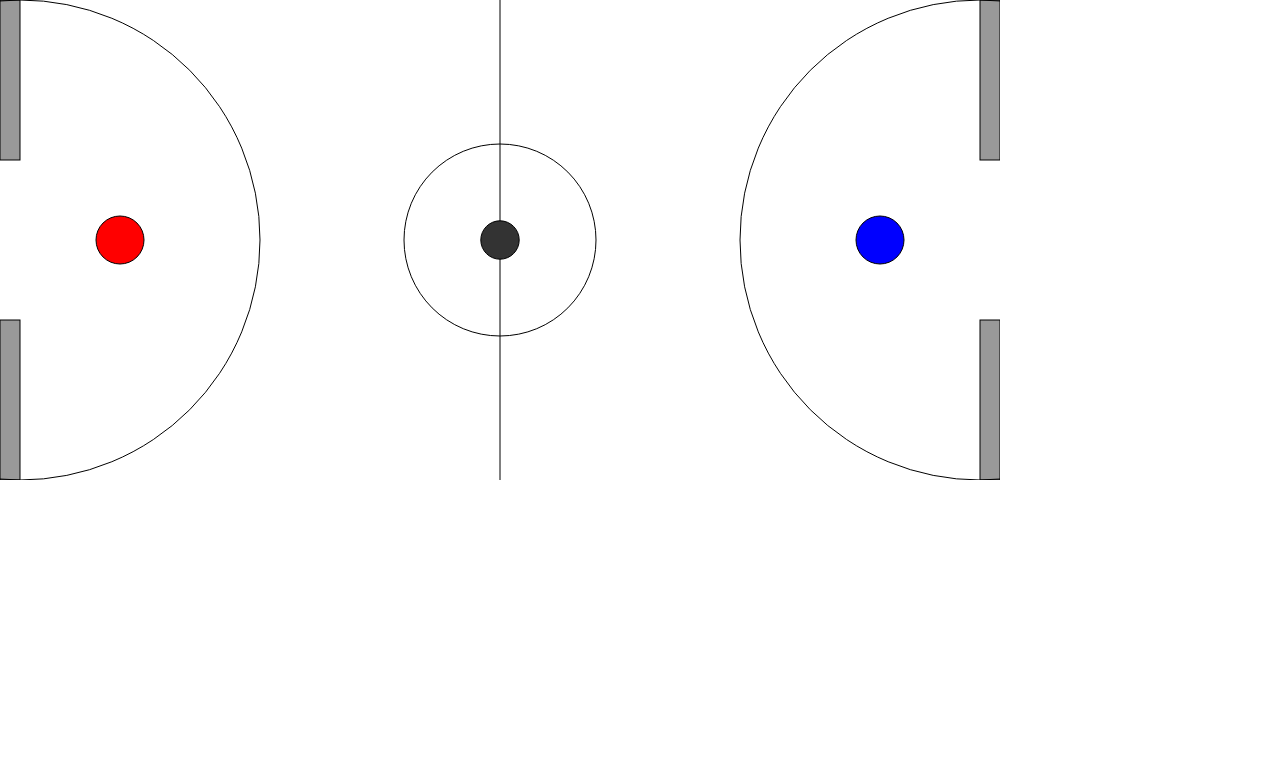
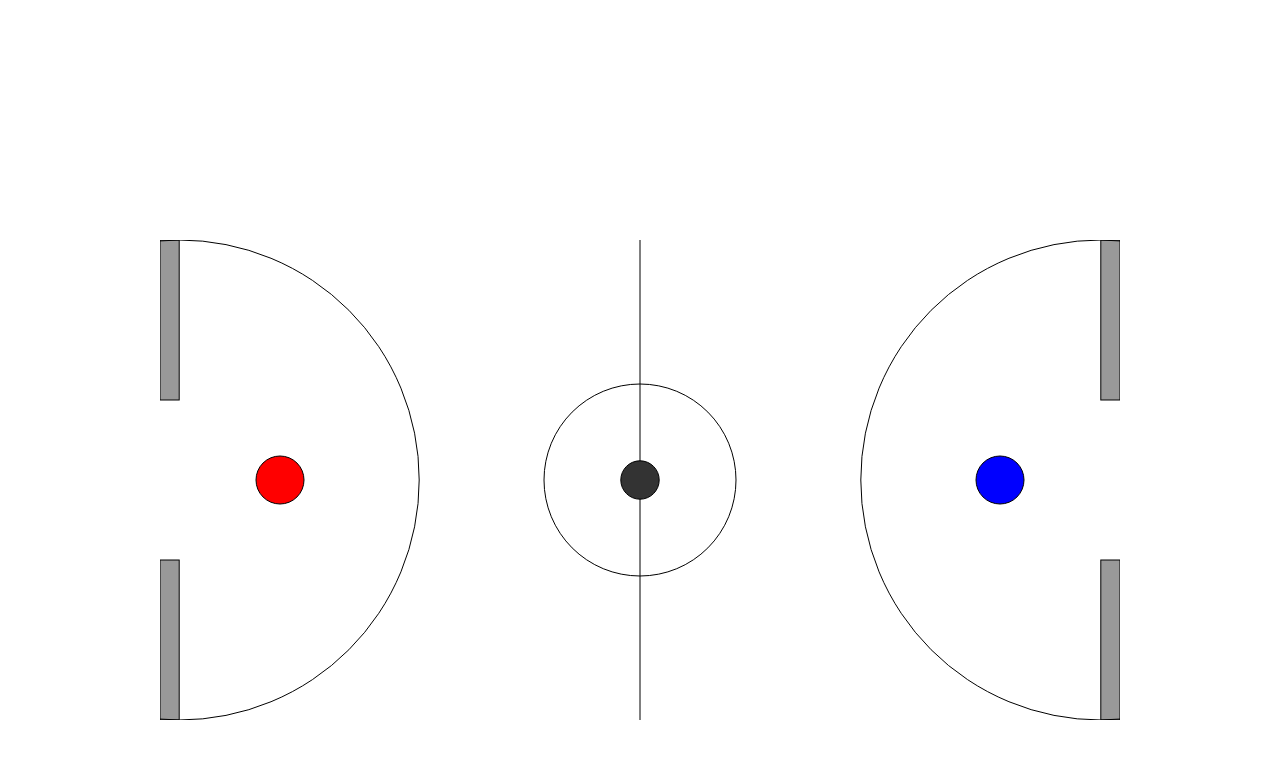
Before and after one commit to anauleau/puckhead, a plain HTML site: page index.html in a window 1280 px wide. Drawn offline with nearby package versions, Linux system fonts and the light colour scheme.

Commit message:
bounds in place

```diff
--- a/index.html
+++ b/index.html
@@ -9,15 +9,19 @@
     <script src="headtrackr.js"></script>
     <script src="http://code.jquery.com/jquery-1.9.1.min.js"></script>
     <script src="tracking.js"></script>
-    <div id="canvas_container">
-  </div>
-    <canvas id="inputCanvas" width="320" height="240" style="display:none"></canvas>
-    <video id="inputVideo" autoplay loop></video>
+    <div class="contain">
+
+      <video id="inputVideo" autoplay loop></video>
+      <div id="canvas_container">
+      <canvas id="inputCanvas" width="320" height="240" style="display:none"></canvas>
+
+    </div>
+
         <script type="text/javascript">
           var videoInput = document.getElementById('inputVideo');
           var canvasInput = document.getElementById('inputCanvas');
 
-          var htracker = new headtrackr.Tracker({calcAngles : false});
+          var htracker = new headtrackr.Tracker({calcAngles : false, detectionInterval: 20});
           htracker.init(videoInput, canvasInput);
           htracker.start();
         </script>
--- a/style.css
+++ b/style.css
@@ -1,9 +1,4 @@
-body {
-	margin: 0px;
-}
-svg {
-	/*border: 1px solid black; */
-}
-#inputVideo {
-  magin: 0 auto;
-}
+body { margin: 0px; }
+
+.contain { width: 960px; margin: 80px auto; }
+video#inputVideo { width: 320px; margin: 0 auto; display: block; }
--- a/tracking.js
+++ b/tracking.js
@@ -1,14 +1,14 @@
 window.onload = function() {
-  var width = 1000;
+  var width = 960;
   var height = 480;
 
   var paper = new Raphael(document.getElementById('canvas_container'), width, height);
 
-  paper.path("M"+ width /2 + ",0L" + width / 2 + "," + height);
+  paper.path("M" + width / 2 + ",0L" + width / 2 + "," + height);
   paper.rect(0, 0, width / 50, height / 3).attr({fill:'#999'});
   paper.rect(0, height * 2 / 3, width / 50, height / 3).attr({fill:'#999'});
   paper.rect(width - width / 50, 0, width / 50, height / 3).attr({fill:'#999'});
-  paper.rect(width - width/ 50, height * 2 / 3, width / 50, height / 3).attr({fill:'#999'});
+  paper.rect(width - width / 50, height * 2 / 3, width / 50, height / 3).attr({fill:'#999'});
 
   paper.circle(width / 50, height / 2, height / 2);
   paper.circle(width - width / 50, height / 2, height / 2);
@@ -16,10 +16,6 @@ window.onload = function() {
 
   puck = paper.circle(width / 2, height / 2, height / 25);
   puck.attr({fill: '#333'});
-
-  puck.node.onclick = function() {
-    puck.animate({cx:  puck.attrs.cx - 50}, 100);
-  };
 
   var makePaddle = function(player) {
     if (player === 1) {
@@ -29,22 +25,30 @@ window.onload = function() {
       var paddle = paper.circle(width - height / 4, height / 2, height / 20);
       paddle.attr({fill: '#00F'});
     }
+
     return paddle;
   };
 
   var paddle1 = makePaddle(1);
   var paddle2 = makePaddle(2);
 
-  //find difference in position between this position and last position.
-  //make some kind of natural smoothing/animation from point to point.
-
-  var diff = function() {
-    diff = previousValue - newValue;
-  };
-
   document.addEventListener('facetrackingEvent', function (event) {
-    console.log(event);
-    paddle1.animate({cx: event.x * 3 - 150, cy: event.y * 2}, 20);
+    if (event.x * 3 - 250 < 480 && event.x * 3 - 250 > 0) {
+      paddle1.animate({cx: event.x * 3 - 260, cy: event.y * 2 - 50}, 10);
+    }
+    if (event.x * 3 + 250 > 480 && event.x * 3 + 250 < 960) {
+      paddle2.animate({cx: event.x * 3 + 260, cy: event.y * 2 - 50}, 10);
+    }
   });
 
 };
+
+// width = 960
+// input.max = 320, min = 0;
+
+
+// x  = input * 3 - 250
+
+// when input 150 x = 250
+
+// when input = 50 x = -150
```
